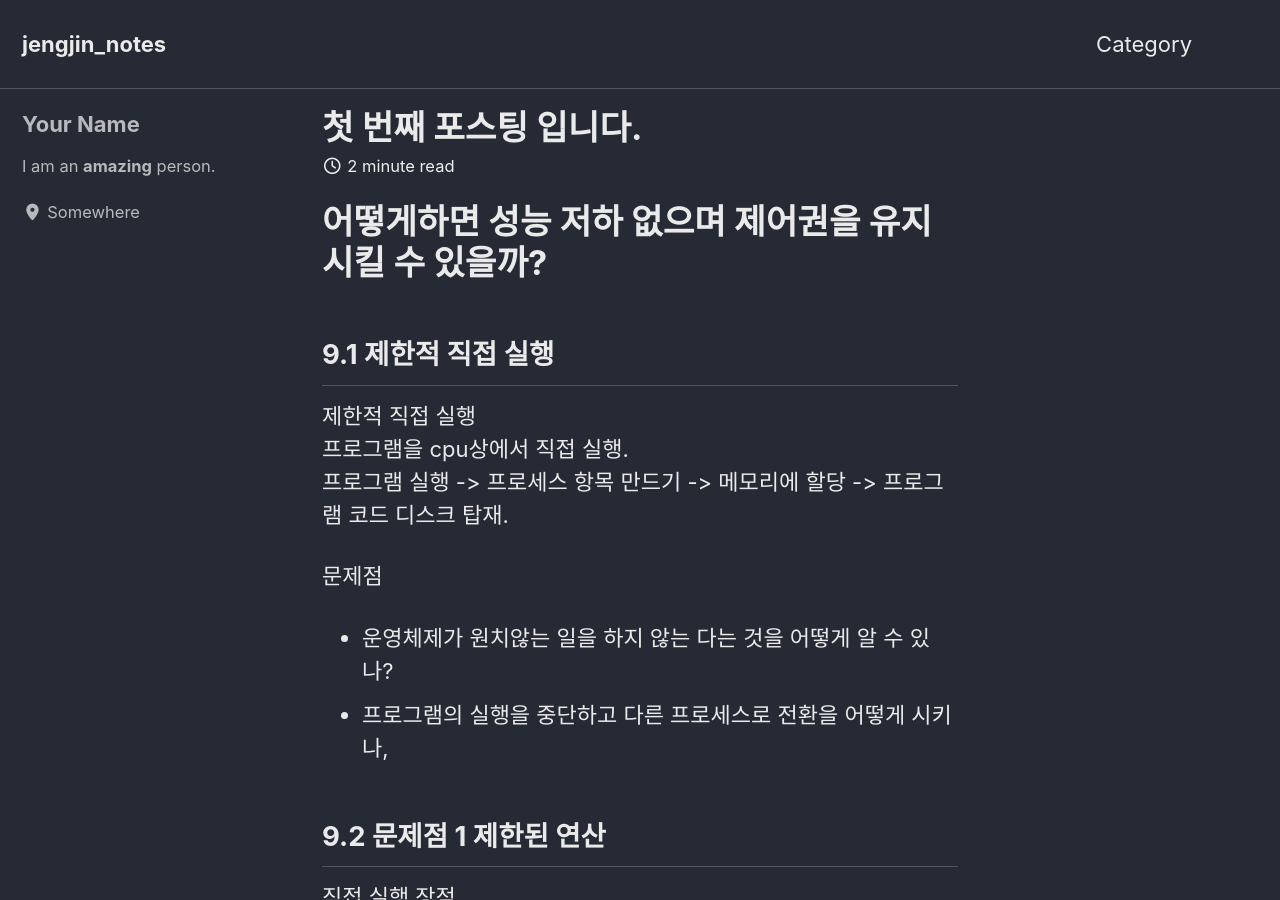
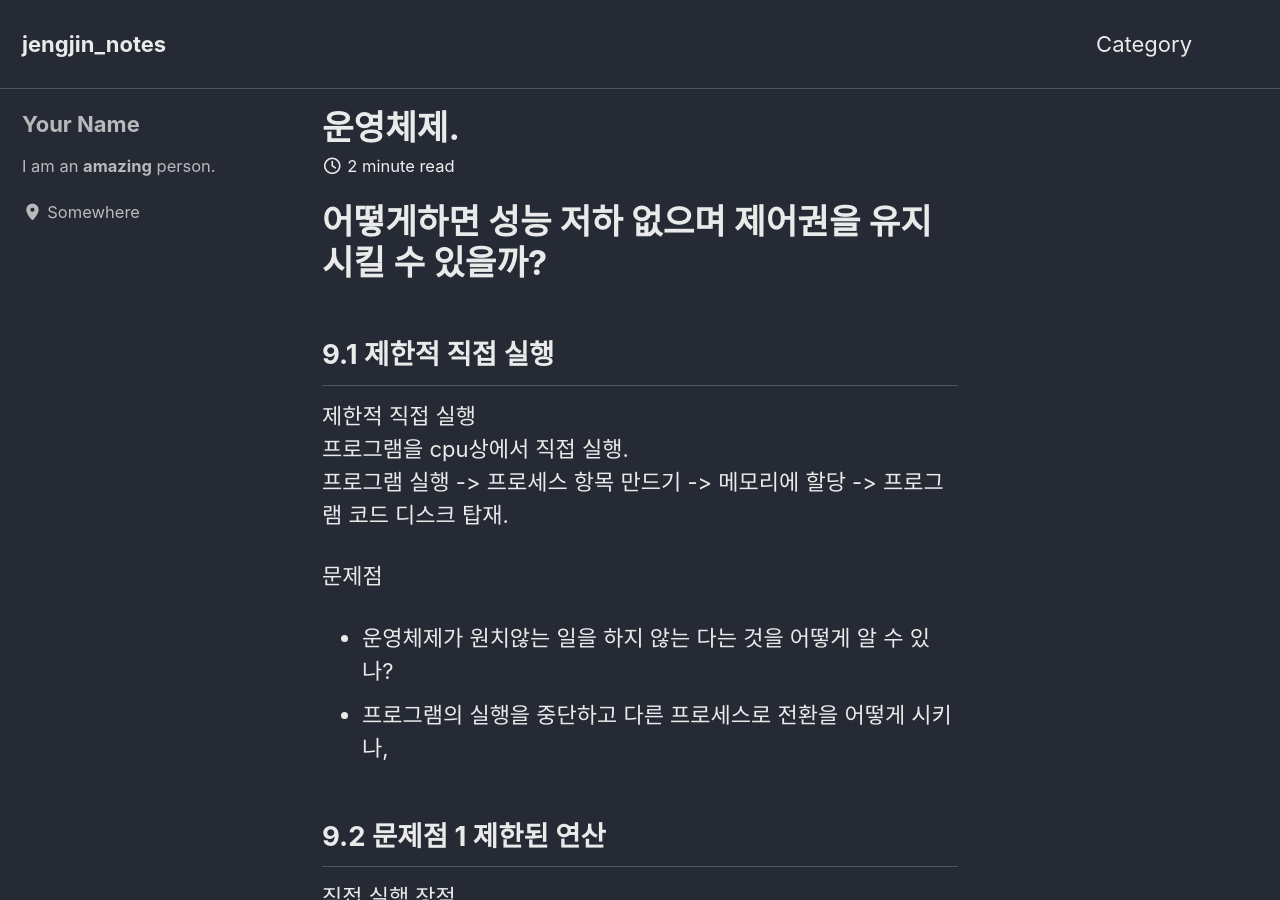
Before and after one commit to jengjin/jemoon.github.io, a Jekyll site: the page built from _posts/2024-08-10-os.md, in a window 1280 px wide and 900 px high. Built offline with Jekyll 4.4.1, drawn with Linux system fonts in a browser that asks for light colours; cached includes are drawn as plain includes.

Commit message:
오타 수정

```diff
--- a/_posts/2024-08-10-os.md
+++ b/_posts/2024-08-10-os.md
@@ -1,6 +1,6 @@
 ---
 layout: single
-title: "첫 번째 포스팅 입니다."
+title: "운영체제."
 categories: os
 ---
 
```
